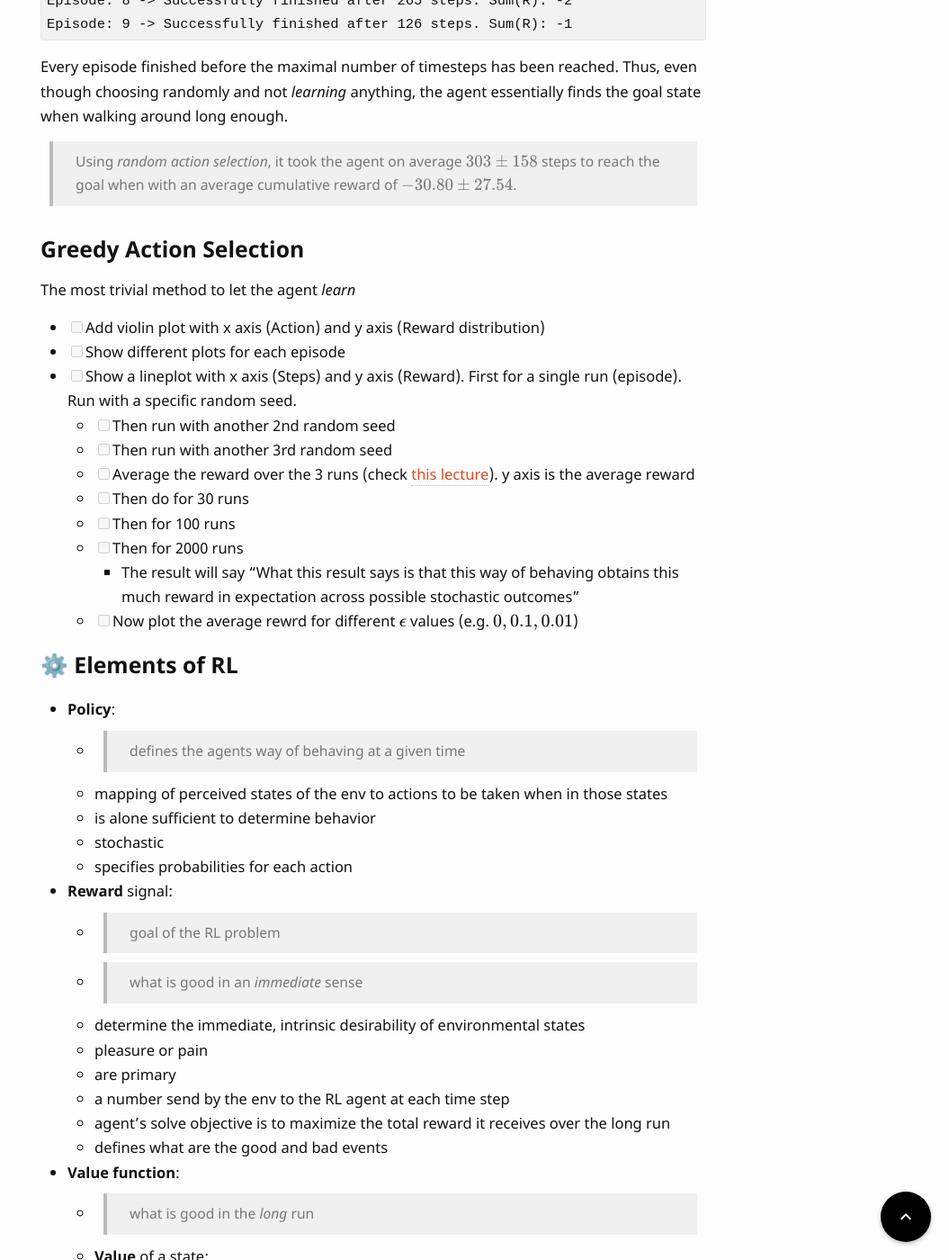
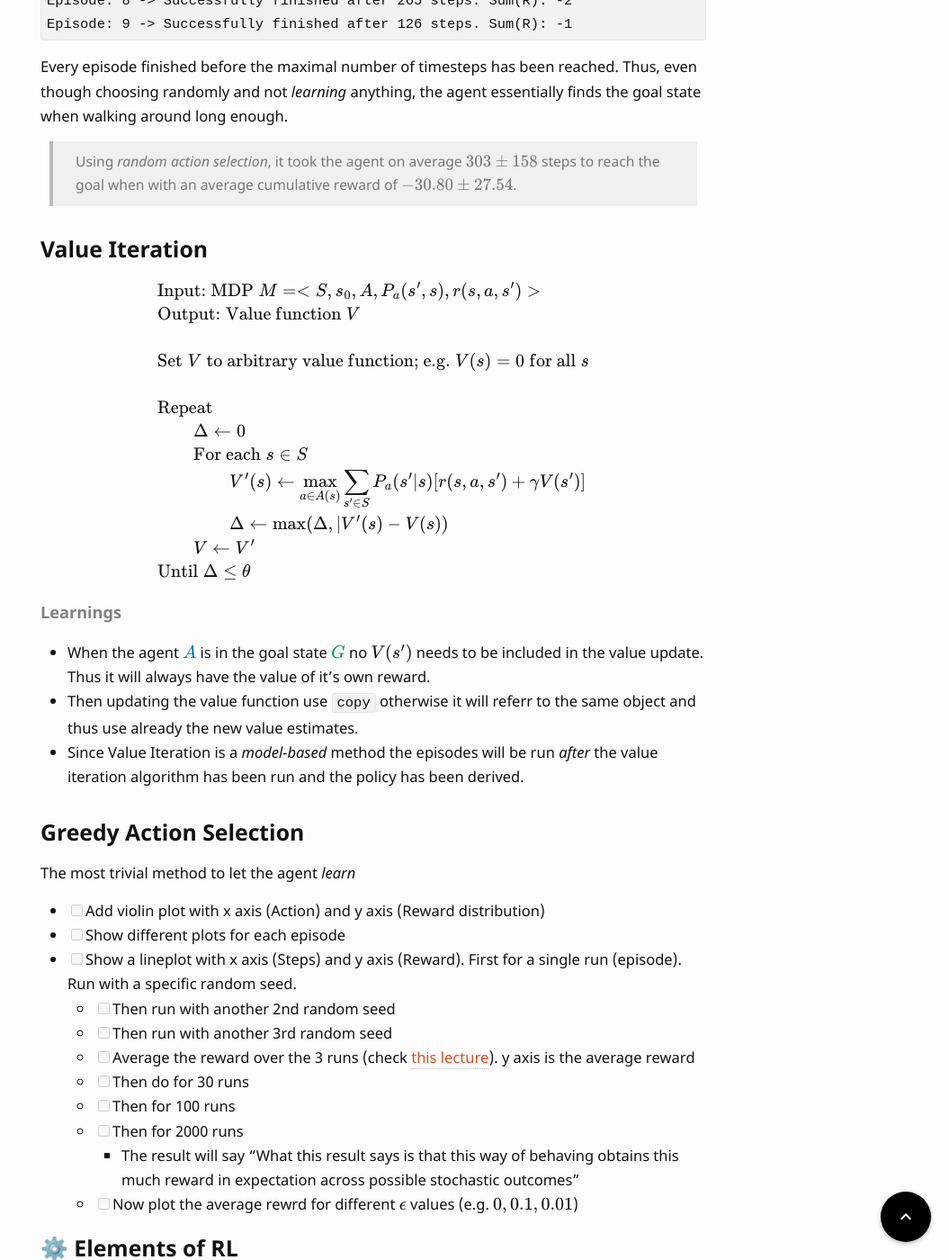
Before and after one commit to PeeteKeesel/clem-log, a Jekyll site: the page built from _posts/2024-01-16-rl-introduction.md, in a window 1280 px wide and 1400 px high, scrolled down 3704 px. Shown: the whole window at 90% size, without its empty margins (225-1280 px from the left). Built offline with Jekyll 4.4.1, drawn with Linux system fonts in a browser that asks for light colours; some web fonts are replaced; formulas are drawn with MathJax 3.

Commit message:
added some learnings for value iteration

```diff
--- a/_posts/2024-01-16-rl-introduction.md
+++ b/_posts/2024-01-16-rl-introduction.md
@@ -139,6 +139,33 @@ Every episode finished before the maximal number of timesteps has been reached.
 
 > Using _random action selection_, it took the agent on average $303 \pm 158$ steps to reach the goal when with an average cumulative reward of $-30.80 \pm 27.54$.
 
+### Value Iteration
+
+$$
+\begin{align*}
+
+& \text{Input:} \; \text{MDP} \; M = < S, s_0, A, P_a(s', s), r(s,a,s') > \\
+& \text{Output:} \; \text{Value function} \; V \\
+\\
+& \text{Set} \; V \; \text{to arbitrary value function; e.g.} \; V(s)=0 \; \text{for all} \; s \\
+\\
+& \text{Repeat} \\
+& \qquad \Delta \leftarrow 0 \\
+& \qquad \text{For each} \; s \in S \\
+& \qquad \qquad V'(s) \leftarrow \max_{a \in A(s)} \sum_{s' \in S} P_a(s' | s) [ r(s,a,s') + \gamma V(s') ] \\
+& \qquad \qquad \Delta \leftarrow \max(\Delta , | V'(s) - V(s)) \\
+& \qquad V \leftarrow V' \\
+& \text{Until} \; \Delta \leq \theta
+
+\end{align*}
+$$
+
+#### Learnings
+
+- When the agent $\color{RoyalBlue}{A}$ is in the goal state $\color{ForestGreen}{G}$ no $V(s')$ needs to be included in the value update. Thus it will always have the value of it's own reward.
+- Then updating the value function use `copy` otherwise it will referr to the same object and thus use already the new value estimates.
+- Since Value Iteration is a _model-based_ method the episodes will be run _after_ the value iteration algorithm has been run and the policy has been derived.
+
 ### Greedy Action Selection
 
 The most trivial method to let the agent _learn_
```
